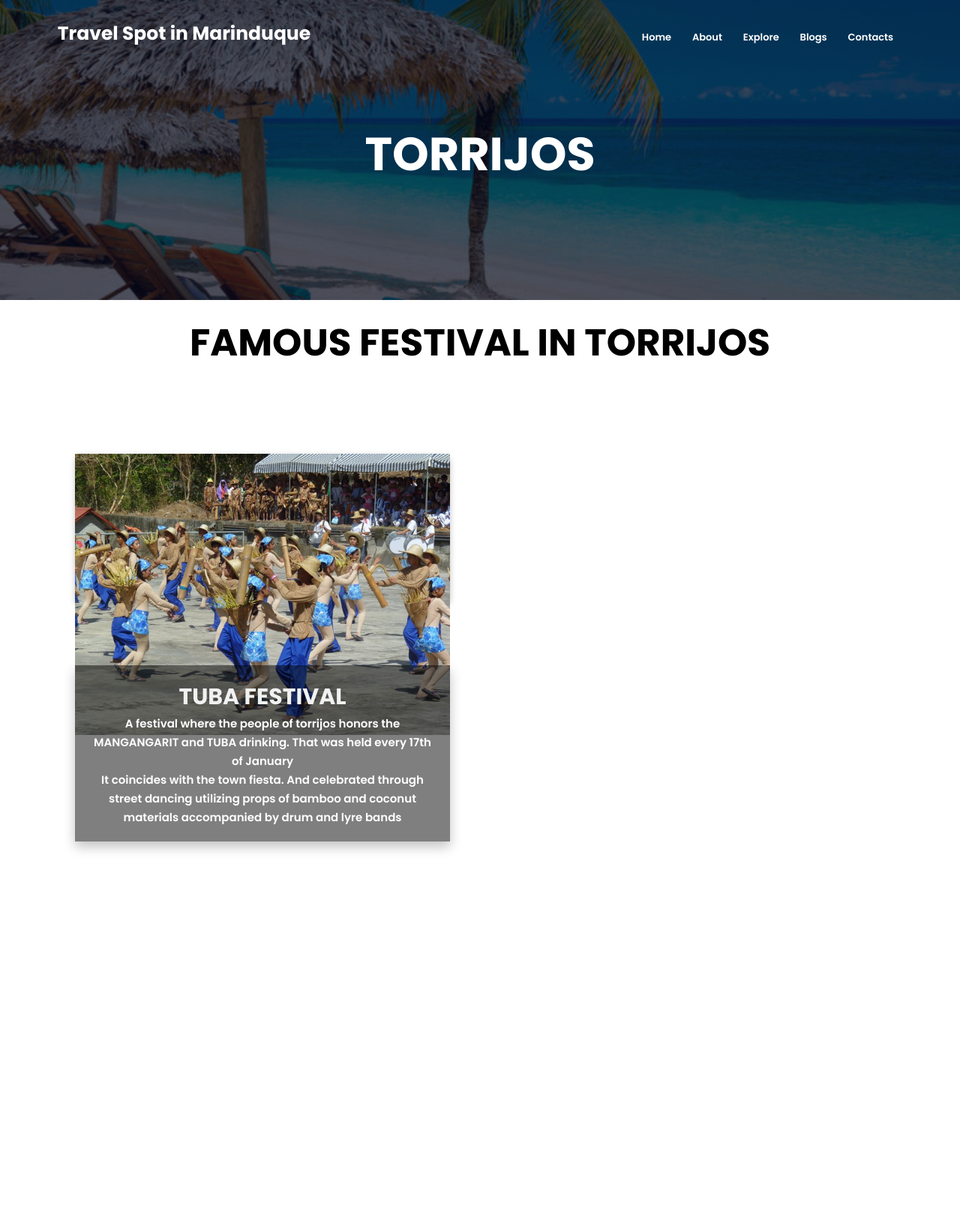
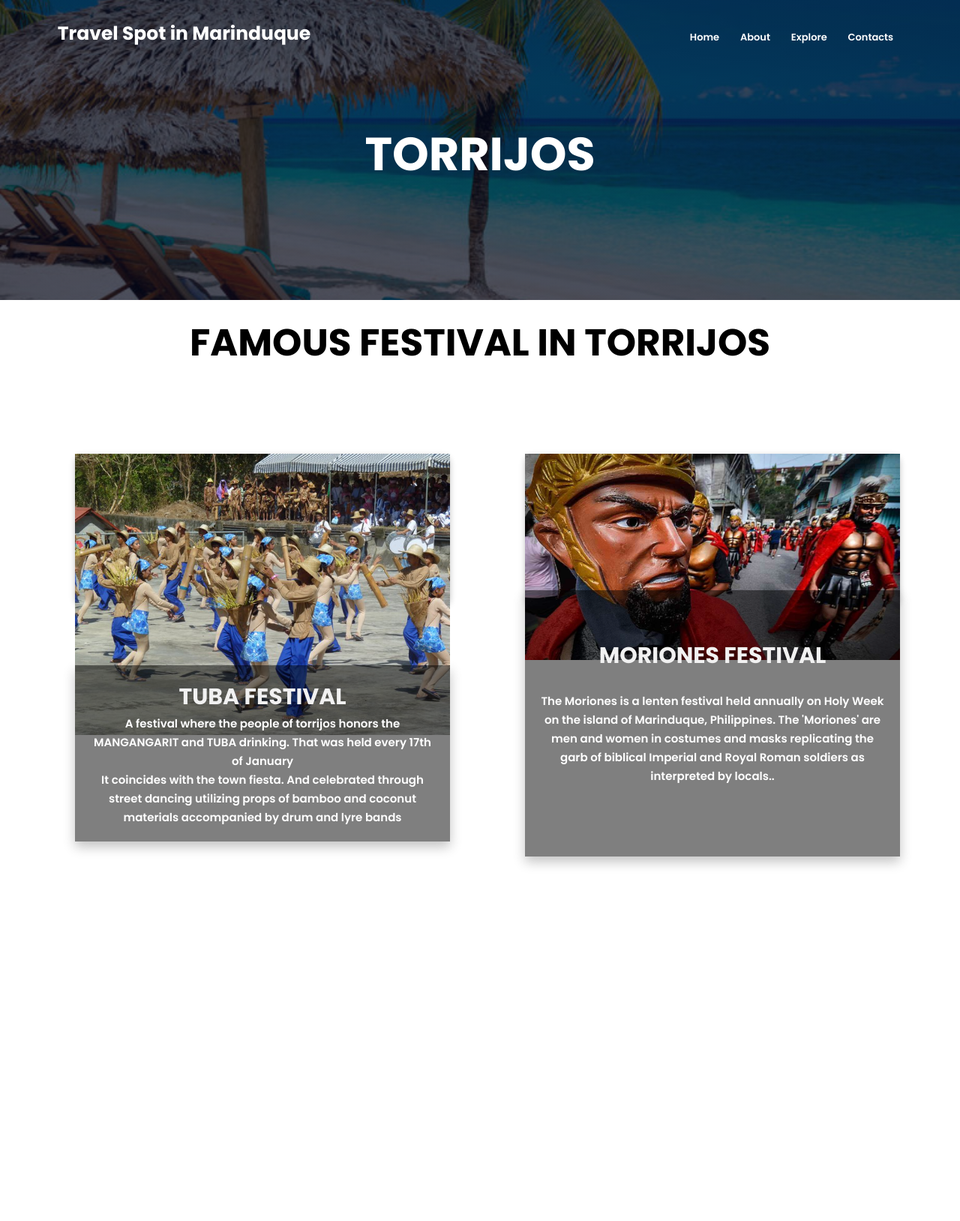
Before and after one commit to buhaymarella/Buhay_IT2B_FinalProject_TravelSpotInMarinduque, a PHP site: page /tor-fes.php in a window 1280 px wide. Shown: the top 1628 px of the page at 75% size. Run offline with PHP 8.4, Linux system fonts and the light colour scheme.

Commit message:
NEW FILES ADDED

```diff
--- a/buenavista.php
+++ b/buenavista.php
@@ -66,7 +66,7 @@
 						echo '<span style="font-size: 20px; font-weight: bold;"> ' . "FESTIVALS".  '</span>';
 
 						echo "<br>";
-						echo '<span style="color: black; font-size: 12px;"> ' . "Discover the festivals held in Buenavista".  '</span><br><br><br>';
+						echo '<span style="color: black; font-size: 12px;"> ' . "Discover the festivals held in Buenavista".  '</span><br><br>';
 					 ?>
 					<a href="buen-fes.php"><button class="button"> EXPLORE </button></a>
 				</div>
--- a/gasan.php
+++ b/gasan.php
@@ -42,7 +42,7 @@
 						echo "<br>";
 						echo '<span style="color: black; font-size: 12px;"> ' . "Discover the famous foods in Gasan, Marinduque".  '</span><br><br>';
 					 ?>
-					<a href="tor-food.php"><button class="button"> EXPLORE </button></a>
+					<a href="gas-food.php"><button class="button"> EXPLORE </button></a>
 				</div>
 			</div>
 
@@ -55,7 +55,7 @@
 						echo "<br>";
 						echo '<span style="color: black; font-size: 12px;"> ' . "Discover the best tourist spot that you can visit.".  '</span><br><br>';
 					 ?>
-					<a href="tor-place.php"><button class="button"> EXPLORE </button></a>
+					<a href="gas-place.php"><button class="button"> EXPLORE </button></a>
 				</div>
 			</div>
 
@@ -68,7 +68,7 @@
 						echo "<br>";
 						echo '<span style="color: black; font-size: 12px;"> ' . "Discover the festivals held in Gasan".  '</span><br><br><br>';
 					 ?>
-					<a href="tor-fes.php"><button class="button"> EXPLORE </button></a>
+					<a href="gas-fes.php"><button class="button"> EXPLORE </button></a>
 				</div>
 			</div>
 
--- a/tor-fes.php
+++ b/tor-fes.php
@@ -19,7 +19,6 @@
 					<li><a href="index.php">Home</a></li>
 					<li><a href="about.php">About</a></li>
 					<li><a href="explore.php">Explore</a></li>
-					<li><a href="blogs.php">Blogs</a></li>
 					<li><a href="contacts.php">Contacts</a></li>
 				</ul>
 			</div>
@@ -44,6 +43,18 @@
   			</div>
 		</div>
 
+		<div class="ctr">
+  			<img src="images/morion.jpg" style="width:100%; ">
+  			<div class="ct" style="box-shadow: rgba(0, 0, 0, 0.24)0px 7px 15px;">
+    			<?php
+						echo '<span style="font-size: 30px; font-weight: bold;"> ' . "<br>MORIONES FESTIVAL".  '</span>';
+
+						echo "<br>";
+						echo '<span style="color: white; font-size: 15px;"> ' . "<br>The Moriones is a lenten festival held annually on Holy Week on the island of Marinduque, Philippines. The 'Moriones' are men and women in costumes and masks replicating the garb of biblical Imperial and Royal Roman soldiers as interpreted by locals.. ".  '</span><br><br><br><br>';
+				?>
+  			</div>
+		</div>
+
 
 	</div>
 
--- a/tor-food.php
+++ b/tor-food.php
@@ -19,7 +19,6 @@
 					<li><a href="index.php">Home</a></li>
 					<li><a href="about.php">About</a></li>
 					<li><a href="explore.php">Explore</a></li>
-					<li><a href="blogs.php">Blogs</a></li>
 					<li><a href="contacts.php">Contacts</a></li>
 				</ul>
 			</div>
--- a/tor-place.php
+++ b/tor-place.php
@@ -19,7 +19,6 @@
 					<li><a href="index.php">Home</a></li>
 					<li><a href="about.php">About</a></li>
 					<li><a href="explore.php">Explore</a></li>
-					<li><a href="blogs.php">Blogs</a></li>
 					<li><a href="contacts.php">Contacts</a></li>
 				</ul>
 			</div>
--- a/torrijos.php
+++ b/torrijos.php
@@ -19,14 +19,13 @@
 					<li><a href="index.php">Home</a></li>
 					<li><a href="about.php">About</a></li>
 					<li><a href="explore.php">Explore</a></li>
-					<li><a href="blogs.php">Blogs</a></li>
 					<li><a href="contacts.php">Contacts</a></li>
 				</ul>
 			</div>
 		</nav>
 <div class="text-box">
 	<h1 style="margin-top: 20px;">TORRIJOS</h1>
-	<p> Discover the Beauty of Torrijos</p>
+	<p style="font-size:30px;"> Discover the Beauty of Torrijos</p>
 </div>
 	</section>
 
```
Also changed, not shown: explore.php (+3 -4 lines), images/buen-banner.jpg (added), images/buen-cover.jpg (added), images/buen-fes.jpg (added), images/buen-food.jpg (added), images/coco.jpg (added), images/gasan-cover.jpg (added), images/hotspring.jpg (added), images/kalesa.jpg (added), images/katang.jpg (added), images/morion.jpg (added), images/patis.jpg (added), images/saludsod.jpg (added).
